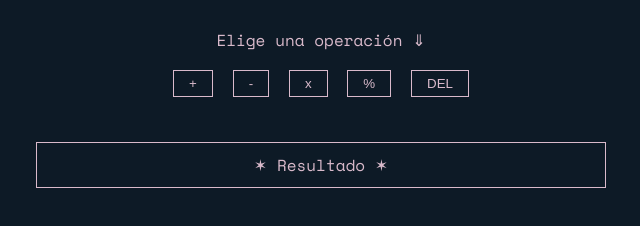
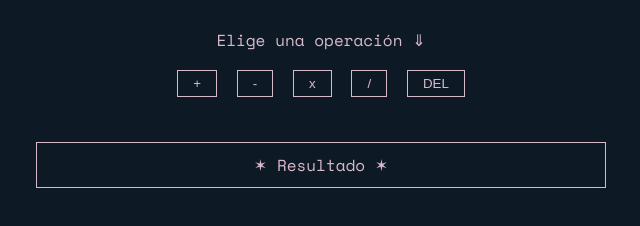
Before and after one commit to ctrlj-dev/LM_BJS_Modulo_04, a plain HTML site: page Laboratorio/index.html in a window 1280 px wide. Shown: the part 468-694 px from the top of the page, 319-959 px from the left. Drawn offline with nearby package versions, Linux system fonts and the light colour scheme.

Commit message:
subida de cambios

```diff
--- a/Laboratorio/index.html
+++ b/Laboratorio/index.html
@@ -27,7 +27,7 @@
                 <button id="botonSumar">+</button>
                 <button id="botonRestar">-</button>
                 <button id="botonMultiplicar">x</button>
-                <button id="botonDividir">%</button>
+                <button id="botonDividir">/</button>
                 <button id="botonBorrar">DEL</button>
             </div>
             <div class="col-12 resultado-container">
```
